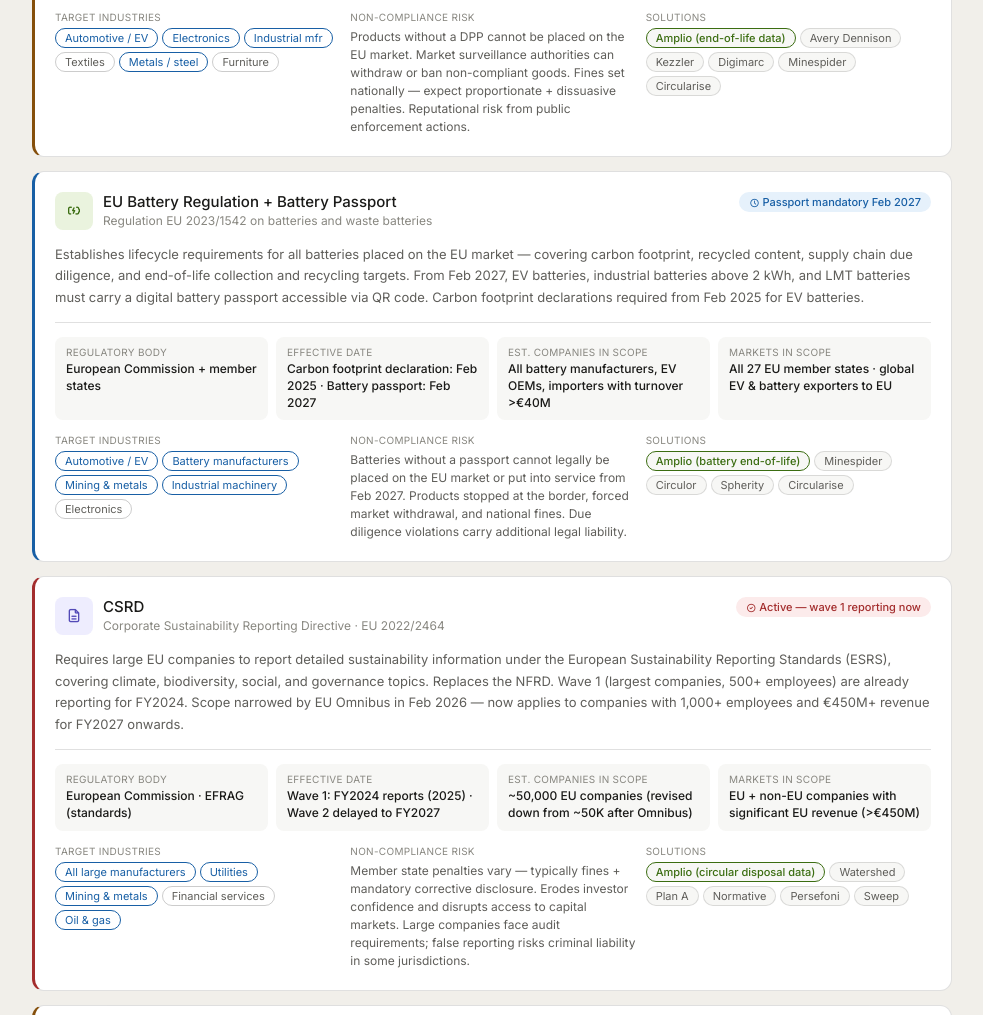
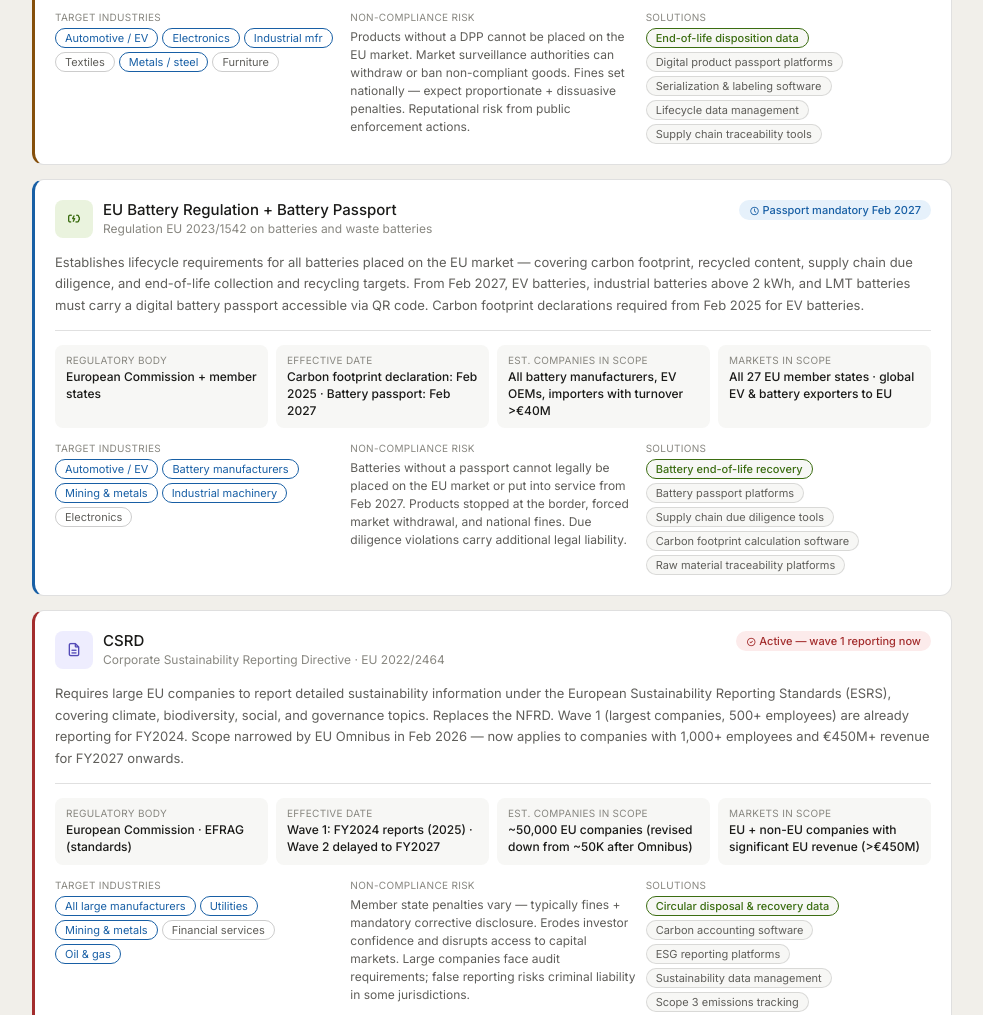
Before and after one commit to betsey-getamplio/reg-dashboard, a plain HTML site: page index.html in a window 1280 px wide. Shown: the part 512-1527 px from the top of the page, without its empty margins (148-1131 px from the left). Drawn offline with Linux system fonts and the light colour scheme.

Commit message:
Replace solution player names with product types

```diff
--- a/index.html
+++ b/index.html
@@ -189,12 +189,11 @@
       <div>
         <div class="reg-section-label">Solutions</div>
         <div class="solution-list">
-          <span class="solution-pill amplio">Amplio (end-of-life data)</span>
-          <a href="https://apparelsolutions.averydennison.com/en/solutions/consumer-engagement-solutions/digital-product-passport" target="_blank" rel="noopener" class="solution-pill">Avery Dennison</a>
-          <a href="https://kezzler.com/digital-product-passport/" target="_blank" rel="noopener" class="solution-pill">Kezzler</a>
-          <a href="https://www.digimarc.com/" target="_blank" rel="noopener" class="solution-pill">Digimarc</a>
-          <a href="https://www.minespider.com/product-passports" target="_blank" rel="noopener" class="solution-pill">Minespider</a>
-          <a href="https://www.circularise.com/" target="_blank" rel="noopener" class="solution-pill">Circularise</a>
+          <span class="solution-pill amplio">End-of-life disposition data</span>
+          <span class="solution-pill">Digital product passport platforms</span>
+          <span class="solution-pill">Serialization & labeling software</span>
+          <span class="solution-pill">Lifecycle data management</span>
+          <span class="solution-pill">Supply chain traceability tools</span>
         </div>
       </div>
     </div>
@@ -252,11 +251,11 @@
       <div>
         <div class="reg-section-label">Solutions</div>
         <div class="solution-list">
-          <span class="solution-pill amplio">Amplio (battery end-of-life)</span>
-          <a href="https://www.minespider.com/" target="_blank" rel="noopener" class="solution-pill">Minespider</a>
-          <a href="https://www.circulor.com/" target="_blank" rel="noopener" class="solution-pill">Circulor</a>
-          <a href="https://www.spherity.com/" target="_blank" rel="noopener" class="solution-pill">Spherity</a>
-          <a href="https://www.circularise.com/" target="_blank" rel="noopener" class="solution-pill">Circularise</a>
+          <span class="solution-pill amplio">Battery end-of-life recovery</span>
+          <span class="solution-pill">Battery passport platforms</span>
+          <span class="solution-pill">Supply chain due diligence tools</span>
+          <span class="solution-pill">Carbon footprint calculation software</span>
+          <span class="solution-pill">Raw material traceability platforms</span>
         </div>
       </div>
     </div>
@@ -314,12 +313,11 @@
       <div>
         <div class="reg-section-label">Solutions</div>
         <div class="solution-list">
-          <span class="solution-pill amplio">Amplio (circular disposal data)</span>
-          <a href="https://watershed.com/" target="_blank" rel="noopener" class="solution-pill">Watershed</a>
-          <a href="https://plana.earth/" target="_blank" rel="noopener" class="solution-pill">Plan A</a>
-          <a href="https://normative.io/" target="_blank" rel="noopener" class="solution-pill">Normative</a>
-          <a href="https://www.persefoni.com/" target="_blank" rel="noopener" class="solution-pill">Persefoni</a>
-          <a href="https://www.sweep.net/" target="_blank" rel="noopener" class="solution-pill">Sweep</a>
+          <span class="solution-pill amplio">Circular disposal & recovery data</span>
+          <span class="solution-pill">Carbon accounting software</span>
+          <span class="solution-pill">ESG reporting platforms</span>
+          <span class="solution-pill">Sustainability data management</span>
+          <span class="solution-pill">Scope 3 emissions tracking</span>
         </div>
       </div>
     </div>
@@ -378,10 +376,10 @@
       <div>
         <div class="reg-section-label">Solutions</div>
         <div class="solution-list">
-          <span class="solution-pill amplio">Amplio (carbon-efficient disposal)</span>
-          <a href="https://www.carbonchain.com/" target="_blank" rel="noopener" class="solution-pill">CarbonChain</a>
-          <a href="https://www.sinai.com/" target="_blank" rel="noopener" class="solution-pill">SINAI Technologies</a>
-          <a href="https://normative.io/" target="_blank" rel="noopener" class="solution-pill">Normative</a>
+          <span class="solution-pill amplio">Carbon-efficient asset disposal</span>
+          <span class="solution-pill">Embedded emissions tracking software</span>
+          <span class="solution-pill">Customs compliance platforms</span>
+          <span class="solution-pill">Internal carbon pricing tools</span>
         </div>
       </div>
     </div>
@@ -439,9 +437,10 @@
       <div>
         <div class="reg-section-label">Solutions</div>
         <div class="solution-list">
-          <span class="solution-pill amplio">Amplio (parts sourcing + recovery)</span>
-          <a href="https://kezzler.com/" target="_blank" rel="noopener" class="solution-pill">Kezzler (part traceability)</a>
-          <a href="https://www.digimarc.com/" target="_blank" rel="noopener" class="solution-pill">Digimarc</a>
+          <span class="solution-pill amplio">Spare parts sourcing & recovery</span>
+          <span class="solution-pill">Parts traceability & serialization</span>
+          <span class="solution-pill">Repair marketplace platforms</span>
+          <span class="solution-pill">Asset lifecycle management software</span>
         </div>
       </div>
     </div>
```
